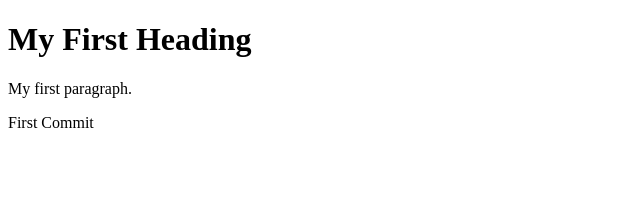
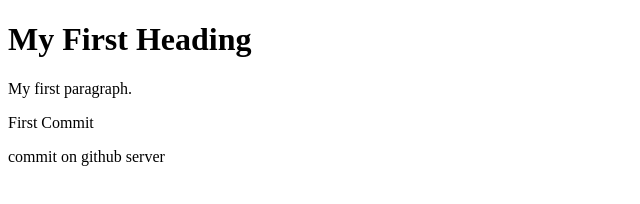
Before and after one commit to RomanShtyk/firstSite, a plain HTML site: page index.html in a window 1280 px wide. Shown: the whole page, without its empty margins (0-640 px from the left). Drawn offline with Linux system fonts and the light colour scheme.

Commit message:
first web commit

```diff
--- a/index.html
+++ b/index.html
@@ -8,5 +8,7 @@
 <h1>My First Heading</h1>
 <p>My first paragraph.</p>
 <p> First Commit</p>
+<p> commit on github server</p>
+
 </body>
 </html>
```
